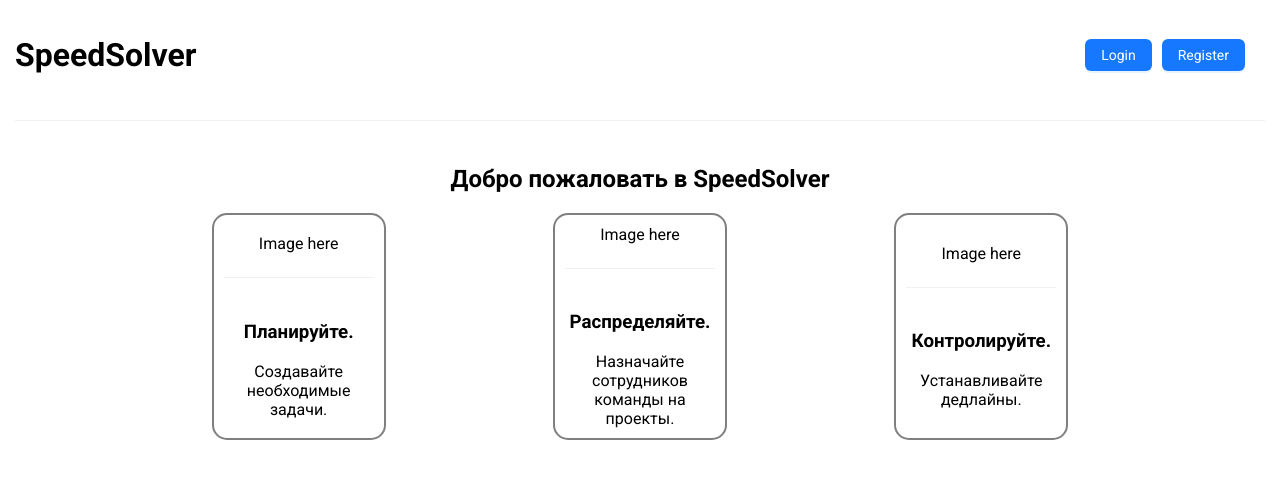
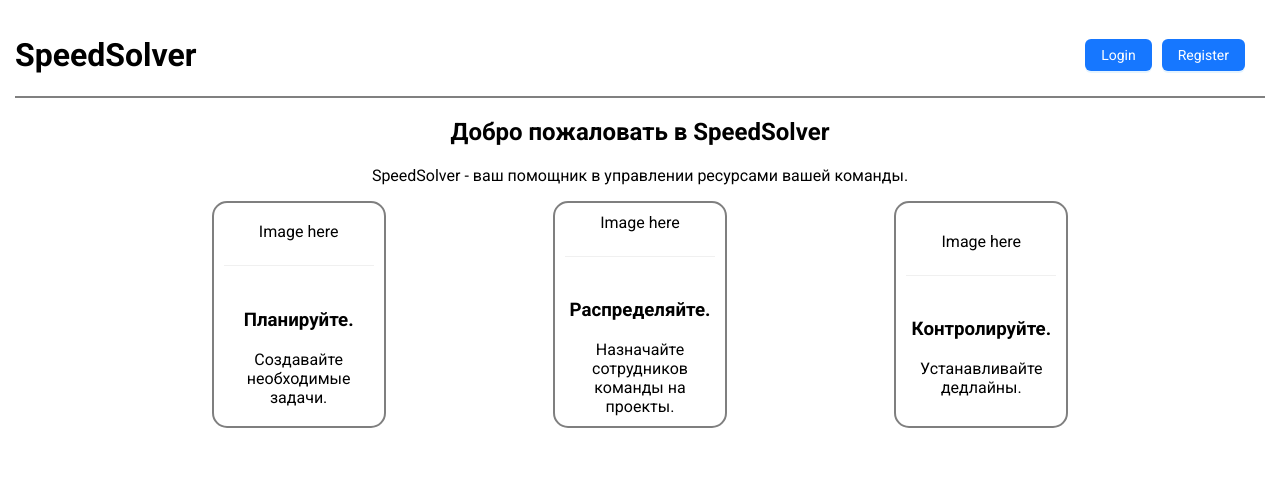
Before and after one commit to xxxw1tnessbtwxxx/SpeedSolver, a React (Vite) app in the folder SpeedSolverFrontend/: page / in a window 1280 px wide. Shown: the top 478 px of the page. Built offline with nearby package versions, Linux system fonts and the light colour scheme.

Commit message:
description component

```diff
--- a/SpeedSolverFrontend/src/App.jsx
+++ b/SpeedSolverFrontend/src/App.jsx
@@ -2,16 +2,14 @@
 import Header from './components/Header/Header'
 import './App.css'
 import InfoCard from './components/InfoCard/InfoCard'
+import Description from './components/Description/Description'
 export default function App() {
 
   return (
     <>
       <Header/>
       <div className="container">
-        <div className="welcomeText">
-          <h2>Добро пожаловать в SpeedSolver</h2>
-        </div>
-
+        <Description/>
 
         <div className="cards">
           <InfoCard title="Планируйте." description="Создавайте необходимые задачи."/>
--- /dev/null
+++ b/SpeedSolverFrontend/src/components/Description/Description.jsx
@@ -0,0 +1,11 @@
+import styles from './Description.module.css'
+
+
+export default function Description() {
+    return (
+        <div className={styles.welcomeText}>
+          <h2>Добро пожаловать в SpeedSolver</h2>
+          <p>SpeedSolver - ваш помощник в управлении ресурсами вашей команды.</p>
+        </div>
+    )
+}
--- /dev/null
+++ b/SpeedSolverFrontend/src/components/Description/Description.module.css
@@ -0,0 +1,4 @@
+
+.welcomeText {
+    text-align: center;
+}
--- a/SpeedSolverFrontend/src/components/Header/Header.jsx
+++ b/SpeedSolverFrontend/src/components/Header/Header.jsx
@@ -12,7 +12,6 @@ export default function Header() {
                     <Button type='primary'>Register</Button>
                 </div>
             </div>
-            <Divider/>
         </header>
     )
 }
--- a/SpeedSolverFrontend/src/components/Header/Header.module.css
+++ b/SpeedSolverFrontend/src/components/Header/Header.module.css
@@ -2,6 +2,7 @@
     display: flex;
     flex-direction: column;
     margin: 15px;
+    border-bottom: 2px solid gray;
 }
 
 .headerButtons {
```
